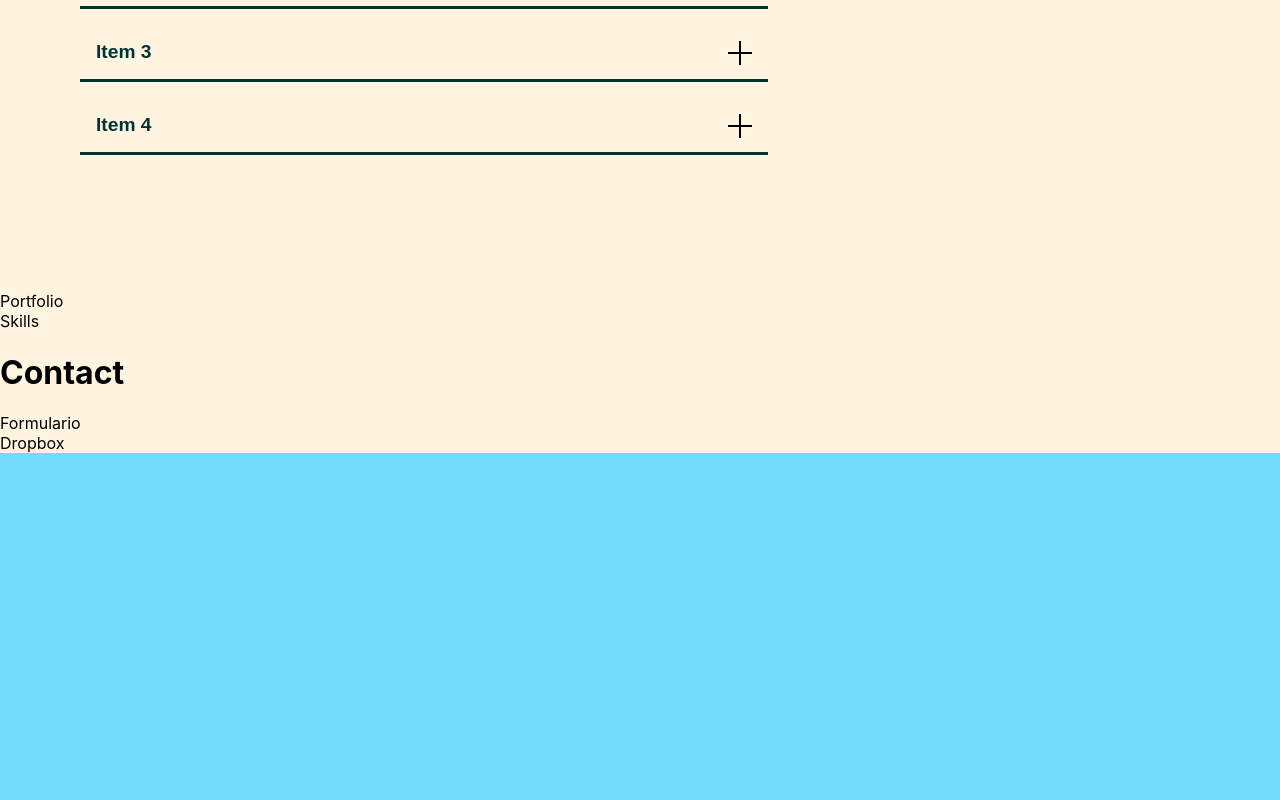
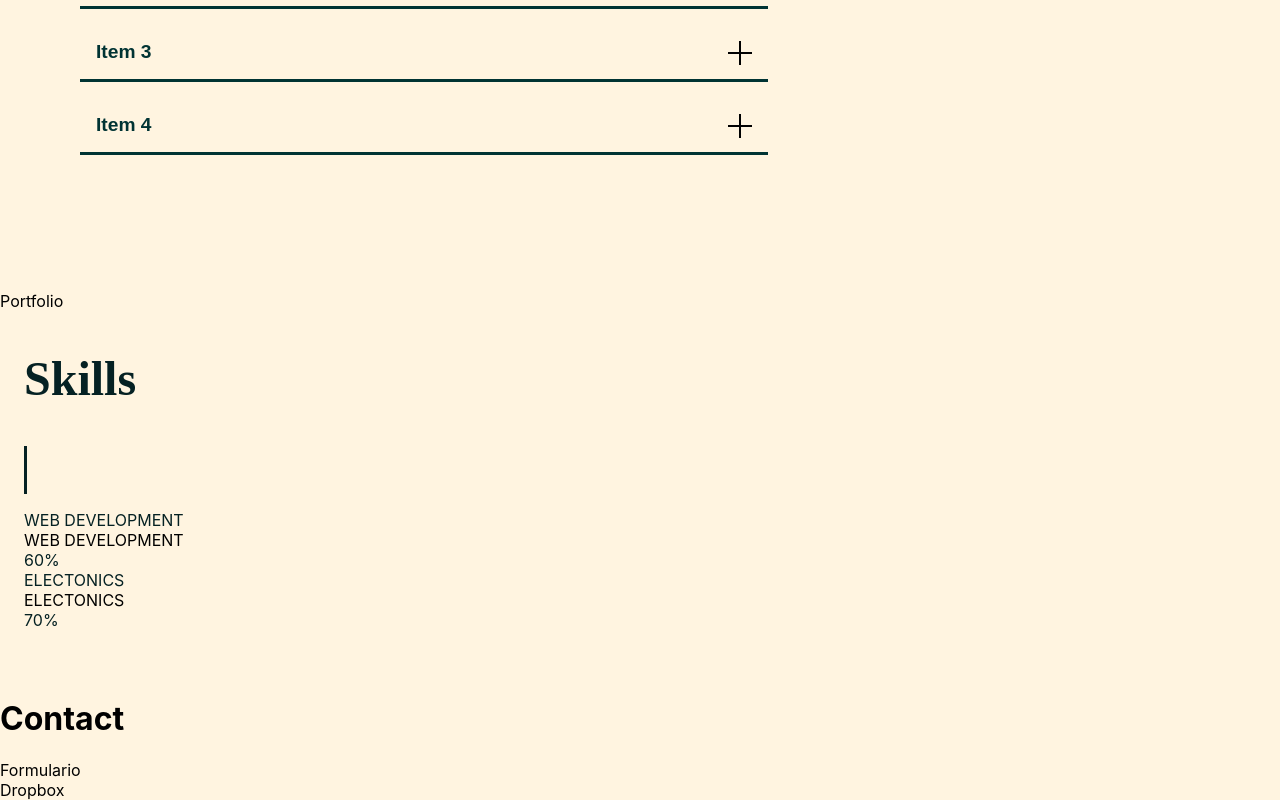
Before and after one commit to PatsyGuerrero/Portfolio, a React (Create React App) app in the folder portfolio/: page / in a window 1280 px wide. Shown: the part 1740-2540 px from the top of the page. Before the commit the page ends 2193 px from the top, so only its background shows below. Built offline with nearby package versions, Linux system fonts and the light colour scheme.

Commit message:
avances en skills

```diff
--- a/portfolio/src/components/About.module.scss
+++ b/portfolio/src/components/About.module.scss
@@ -33,7 +33,7 @@
     }
     .containerFirstDescription , .containerSecondDescription{
         font-size: 1.3rem;
-        font-family: -apple-system, BlinkMacSystemFont, 'Segoe UI', 'Roboto', 'Oxygen', 'Ubuntu', 'Cantarell', 'Fira Sans', 'Droid Sans', 'Helvetica Neue', sans-serif;;
+        font-family: -apple-system, BlinkMacSystemFont, 'Segoe UI', 'Roboto', 'Oxygen', 'Ubuntu', 'Cantarell', 'Fira Sans', 'Droid Sans', 'Helvetica Neue', sans-serif;
     }
     .containerFirstDescription{
         // background-color: rgb(94, 107, 35);
--- a/portfolio/src/components/Experience.jsx
+++ b/portfolio/src/components/Experience.jsx
@@ -3,6 +3,7 @@ import styles from './Experience.module.scss';
 import Accordeon from './Accordion';
 
 import Iconos from './Iconos';
+import Images from './Images';
 
 const Experience = () => {
     return (
@@ -10,7 +11,8 @@ const Experience = () => {
                 <div className={styles.iconos}>
                     <div className='holaa'></div>
                     Iconos
-                    <Iconos/>
+                    {/* <Iconos/> */}
+                    <Images/>
                 </div>
                 <div className={styles.elements}>
                     <h1>Experience</h1>
--- a/portfolio/src/components/Iconos.jsx
+++ b/portfolio/src/components/Iconos.jsx
@@ -1,4 +1,4 @@
-import React, {Component, useRef}from 'react';
+import React, { useRef } from 'react';
 import * as THREE from 'three';
 // const doc = window.document;
 // class Iconos extends Component {
@@ -32,19 +32,20 @@ import * as THREE from 'three';
 //   }
 function Iconos () {
     let mount = useRef(null);
-    // contenerdor de los iconos
-    // const iconosContainer = document.getElementsByClassName('holaa')[0];
-    // import * as THREE from 'three';
-    const t = 0;
+    const color3 = new THREE.Color("rgb(255, 255, 0)");
+    // ************************
     const scene = new THREE.Scene();
+    scene.background = {color: color3}
     // const camera = new THREE.PerspectiveCamera( 45, window.innerWidth / window.innerHeight, 0.1, 1000 );
-    const camera = new THREE.PerspectiveCamera( 45, 1, 0.1, 1000 );
-    const renderer = new THREE.WebGLRenderer();
+    const camera = new THREE.PerspectiveCamera( 20, 1, 0.1, 1000 );
+    const renderer = new THREE.WebGLRenderer( {alpha : 0.2});
+    renderer.clear(true, false, false);
+    renderer.setClearAlpha ( 0.0 );
+    renderer.setClearColor ( {color : 0x00ff00 })
     renderer.setSize( 200, 200 );
-    const elem = useRef(null);
     console.log(window.innerWidth, 'tttt')
     const geometry = new THREE.BoxGeometry();
-    const material = new THREE.MeshBasicMaterial( { color: 0x00ff00 } );
+    const material = new THREE.MeshBasicMaterial( { color: 0x00ff00, transparent: true } );
     const cube = new THREE.Mesh( geometry, material );
     scene.add( cube );
     camera.position.z = 5;
@@ -59,6 +60,9 @@ function Iconos () {
     React.useEffect(() => {
         // const myDiv = document.createElement("div");
         // var newContent = document.createTextNode("Hola!¿Qué tal?");
+        renderer.autoClear = true;
+        renderer.info.autoReset = false;
+        renderer.info.reset();
         try{
             mount.removeChild(renderer.domElement)
         }catch(e){
--- /dev/null
+++ b/portfolio/src/components/Images.jsx
@@ -0,0 +1,11 @@
+import React from 'react';
+
+const Images = () => {
+    return (
+        <div>
+            Images
+        </div>
+    );
+}
+
+export default Images;
--- a/portfolio/src/components/Skills.jsx
+++ b/portfolio/src/components/Skills.jsx
@@ -1,10 +1,45 @@
 import React from 'react';
+import styles from './Skills.module.scss'
+const Skills = () => {
+    let skills = [{name: 'Web Development', percentage: 60}, {name: 'Electonics', percentage: 70}]
+    return (
+        <section className={styles.container}>
+            <div className={styles.containerGrap}>
+                <div className={styles.containerTitle}>
+                    <h2>Skills</h2>
+                </div>
+                <div className={styles.vl}></div>
+                {/* <div className={styles.containerFirstDescription}>
+                    <span className={styles.fristDescription}>
+                    Lorem ipsum, dolor sit amet consectetur adipisicing
+                    elit. Maiores vel voluptatem debitis. Molestiae, ad earum nam tenetur eum,
+                    blanditiis libero quae voluptatem id, laboriosam voluptatum nemo. Error dignissimos
+                    recusandae atque.
+                    </span>
+                </div>
+                <div className={styles.containerSecondDescription}>
+                    <span className={styles.secondDescription}>
+                    Lorem ipsum, dolor sit amet consectetur adipisicing
+                    elit. Maiores vel voluptatem debitis. Molestiae, ad earum nam tenetur eum,
+                    blanditiis libero quae voluptatem id, laboriosam voluptatum nemo. Error dignissimos
+                    recusandae atque.
+                    </span>
+                </div> */}
+                <div className={styles.containerSkills}>
+                    {skills.map((ele) => {
+                        return <div width = '100%' className={styles.containerSkill}>
+                            <div className={styles.containerVar}>
+                                <span className={styles.skillName}>{ele.name.toLocaleUpperCase()}</span>
+                                <div style={{width: `${ele.percentage}%`}} className={styles.skillPercentage}>{ele.name.toLocaleUpperCase()}</div>
+                                <div style={{width: `${100 - ele.percentage}%`}} className={styles.line}></div>
+                            </div>
+                            <span className={styles.percentage}>{`${ele.percentage}%`}</span>
+                        </div>
+                    })}
+                </div>
+            </div>
 
-const Skills = () => {
-    return (
-        <div>
-            Skills
-        </div>
+        </section>
     );
 };
 
--- /dev/null
+++ b/portfolio/src/components/Skills.module.scss
@@ -0,0 +1,132 @@
+@import "../sassVariables/variables.scss";
+.container{
+    background-color: $color-text-primary;
+    height: fit-content;
+    // display: flex;
+    // justify-content: center;
+    // align-items: center;
+    padding-left: $padding-base-mobile;
+    padding-bottom: 3rem;
+    .vl {
+        // border-left: 3px solid green;
+        border-left: 3px solid $primary-color;
+        height: 3rem;
+        margin: 0 0 1rem 0;
+    }
+    h2, span{
+        color: $primary-color;
+    }
+}
+.skillPercentage{
+    font-family: -apple-system, BlinkMacSystemFont, 'Segoe UI', 'Roboto', 'Oxygen', 'Ubuntu', 'Cantarell', 'Fira Sans', 'Droid Sans', 'Helvetica Neue', sans-serif;
+}
+.containerGrap{
+    // height: 25rem;
+    .containerTitle{
+        h2{
+            font-size: 3rem;
+            font-family: 'Open Sans ';
+        }
+    }
+    // .containerFirstDescription , .containerSecondDescription{
+    //     font-size: 1.3rem;
+    //     font-family: -apple-system, BlinkMacSystemFont, 'Segoe UI', 'Roboto', 'Oxygen', 'Ubuntu', 'Cantarell', 'Fira Sans', 'Droid Sans', 'Helvetica Neue', sans-serif;
+    // }
+    // .containerFirstDescription{
+    //     // background-color: rgb(94, 107, 35);
+    //     text-align: start;
+    //     font-weight: 700;
+    //     margin-bottom: 1rem;
+    //     .fristDescription{
+    //         span{
+    //             line-height: 1rem;
+    //         }
+    //     }
+
+    // }
+}
+@media (max-width: (map-get($breakpoints, medium))-1) {
+    .container{
+        // background-color: red;
+        width: 100%;
+        padding-left: $padding-base-mobile;
+        // display: flex;
+        // justify-content: center;
+        // align-items: center;
+        .containerSkills{
+            background-color: tan;
+            width: 90%;
+            // margin: $padding-base-mobile;
+            // margin-left: -$padding-base-mobile;
+            // padding-right: $padding-base-mobile;
+            .containerSkill{
+                width: 100%;
+                display: flex;
+                flex-wrap: wrap;
+                height: 1.1rem;
+                margin-bottom: 1.5rem;
+                text-align: right;
+                background-color: turquoise;
+                .containerVar{
+                    // width: 40rem;
+                    width: 80%;
+                    display: flex;
+                    flex-wrap: wrap;
+                    .skillPercentage{
+                        background-color: $color-skills-percentage;
+                        display: flex;
+                        align-items: center;
+                        // width: ;
+                    }
+                    .line{
+                        background-color: #f4f4f4;
+                        height: 10px;
+                        margin-bottom: auto;
+                        margin-top: auto;
+                        // text-align: right;
+                    }
+                }
+                .percentage{
+                    display: flex;
+                    justify-content: end;
+                    align-items: center;
+                    // text-align: end;
+                    background-color: violet;
+                    margin-left: 0.5rem;
+                    width: 15%;
+                    max-width: 2rem;
+                    font-size: 1.8rem;
+                }
+            }
+        }
+    }
+}
+@media (min-width: (map-get($breakpoints, medium))) and (max-width: (map-get($breakpoints, large))-1) {
+    .container{
+        background-color: tomato;
+        width: $width-min-medium ;
+        display: flex;
+        padding-left: $padding-base-medium;
+        .containerSkills{
+            background-color: tan;
+            .containerSkill{
+                display: flex;
+                flex-wrap: wrap;
+                height: 1.1rem;
+                margin-bottom: 1.5rem;
+                .skillPercentage{
+                    background-color: $color-skills-percentage;
+                    display: flex;
+                    align-items: center;
+                    // width: ;
+                }
+                .line{
+                    background-color: #f4f4f4;
+                    height: 10px;
+                    margin-bottom: auto;
+                    margin-top: auto;
+                }
+            }
+        }
+    }
+}
--- a/portfolio/src/sassVariables/_variables.scss
+++ b/portfolio/src/sassVariables/_variables.scss
@@ -46,6 +46,7 @@ $max-width-container-description-mobile: 25rem;
 $max-width-container-description-large: 35rem;
 $color-text-primary: #fff4e0;
 $primary-color: #052123;
+$color-skills-percentage: blue;
 
 @mixin element-label-focus {
     color: #377D6A;
```
Also changed, not shown: portfolio/src/components/About.jsx (line endings or trailing spaces).
